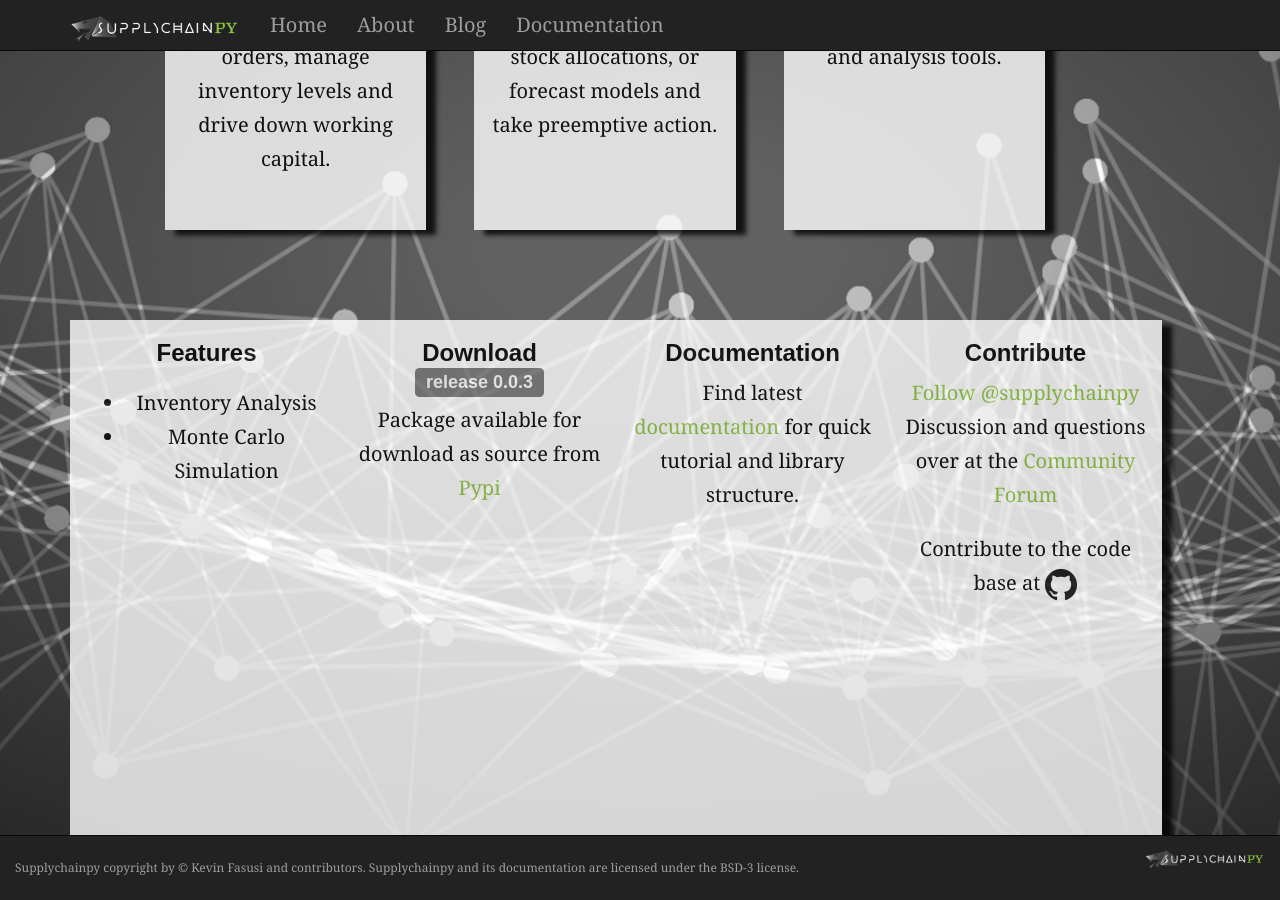
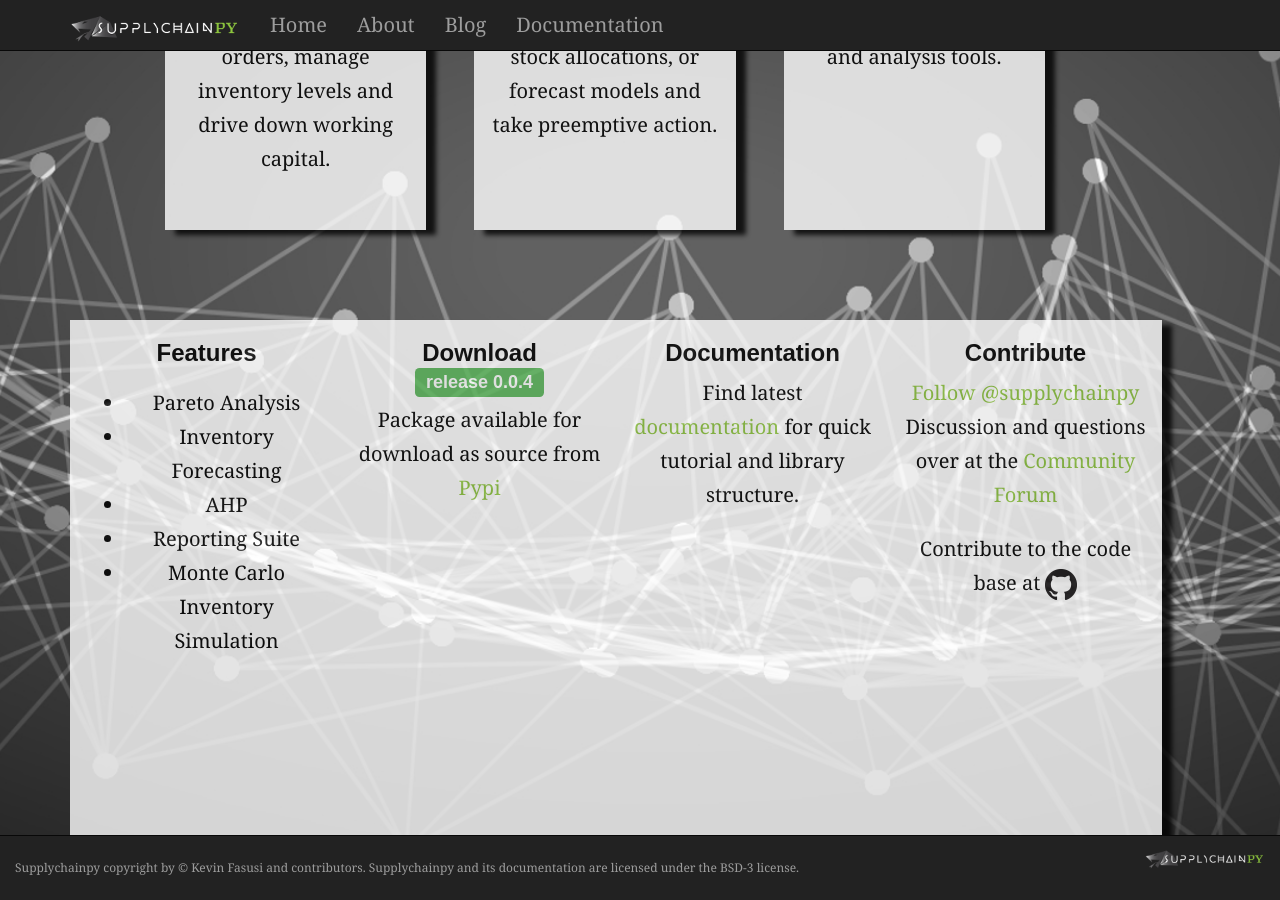
Before and after one commit to supplybi/supplybi.github.io, a Jekyll site: the page built from index.html, in a window 1280 px wide and 900 px high, scrolled down 600 px. Built offline with Jekyll 4.4.1, drawn with Linux system fonts in a browser that asks for light colours; nearby versions of some CDN libraries; library files that are not in the unit come from our copies; comment, search, counter and statistics services are not loaded.

Commit message:
planning release 0.0.4

```diff
--- a/index.html
+++ b/index.html
@@ -60,15 +60,18 @@ layout: default
                 <h3>Features</h3>
                 <p>
                 <ul>
-                    <li>Inventory Analysis</li>
-                    <li>Monte Carlo Simulation</li>
+                    <li>Pareto Analysis</li>
+                    <li>Inventory Forecasting</li>
+                    <li>AHP</li>
+                    <li>Reporting Suite</li>
+                    <li>Monte Carlo Inventory Simulation</li>
                 </ul>
                 </p>
             </section>
             <section class=" col-sm-3">
-                <h3>Download <span class="label label-default">release 0.0.3</span></h3>
+                <h3>Download <span class="label label-success ">release 0.0.4</span></h3>
                 <p>Package available for download as source from <a
-                        href="https://pypi.python.org/pypi/supplychainpy/0.0.3" title="pypi">Pypi</a></p>
+                        href="https://pypi.python.org/pypi/supplychainpy/0.0.4" title="pypi">Pypi</a></p>
             </section>
             <section class=" col-sm-3">
                 <h3> Documentation</h3>
```
